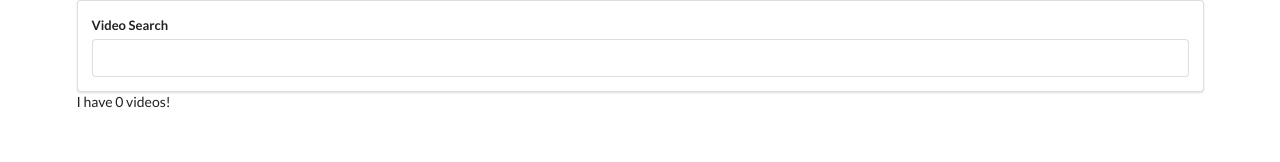
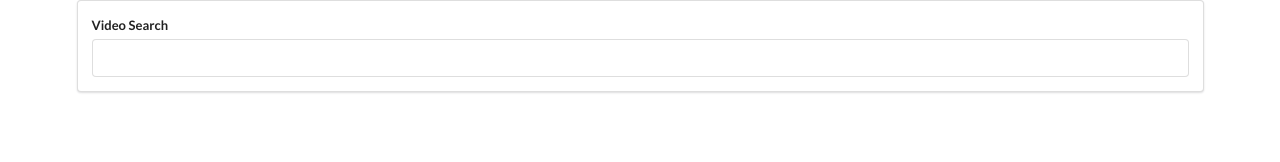
Before and after one commit to brandanpdx/react-youtube-clone, a React (Create React App) app: page / in a window 1280 px wide. Shown: the top 162 px of the page. Built offline with nearby package versions, Linux system fonts and the light colour scheme.

Commit message:
add videolist and videoitem

```diff
--- a/src/components/App.js
+++ b/src/components/App.js
@@ -1,5 +1,6 @@
 import React from "react";
 import SearchBar from "./SearchBar";
+import VideoList from "./VideoList";
 import youtube from "./../apis/youtube";
 
 class App extends React.Component {
@@ -18,7 +19,7 @@
     return (
       <div className="ui container">
         <SearchBar onFormSubmit={this.onTermSubmit} />
-        I have {this.state.videos.length} videos!
+        <VideoList videos={this.state.videos} />
       </div>
     );
   }
--- a/src/components/VideoItem.js
+++ b/src/components/VideoItem.js
@@ -1 +1,7 @@
 import React from "react";
+
+const VideoItem = (props) => {
+  return <div>VideoItem</div>;
+};
+
+export default VideoItem;
--- a/src/components/VideoList.js
+++ b/src/components/VideoList.js
@@ -1 +1,11 @@
 import React from "react";
+import VideoItem from "./VideoItem";
+
+const VideoList = ({ videos }) => {
+  const renderedList = videos.map((video) => {
+    return <VideoItem />
+  })
+  return <div>{renderedList}</div>
+}
+
+export default VideoList;
```
